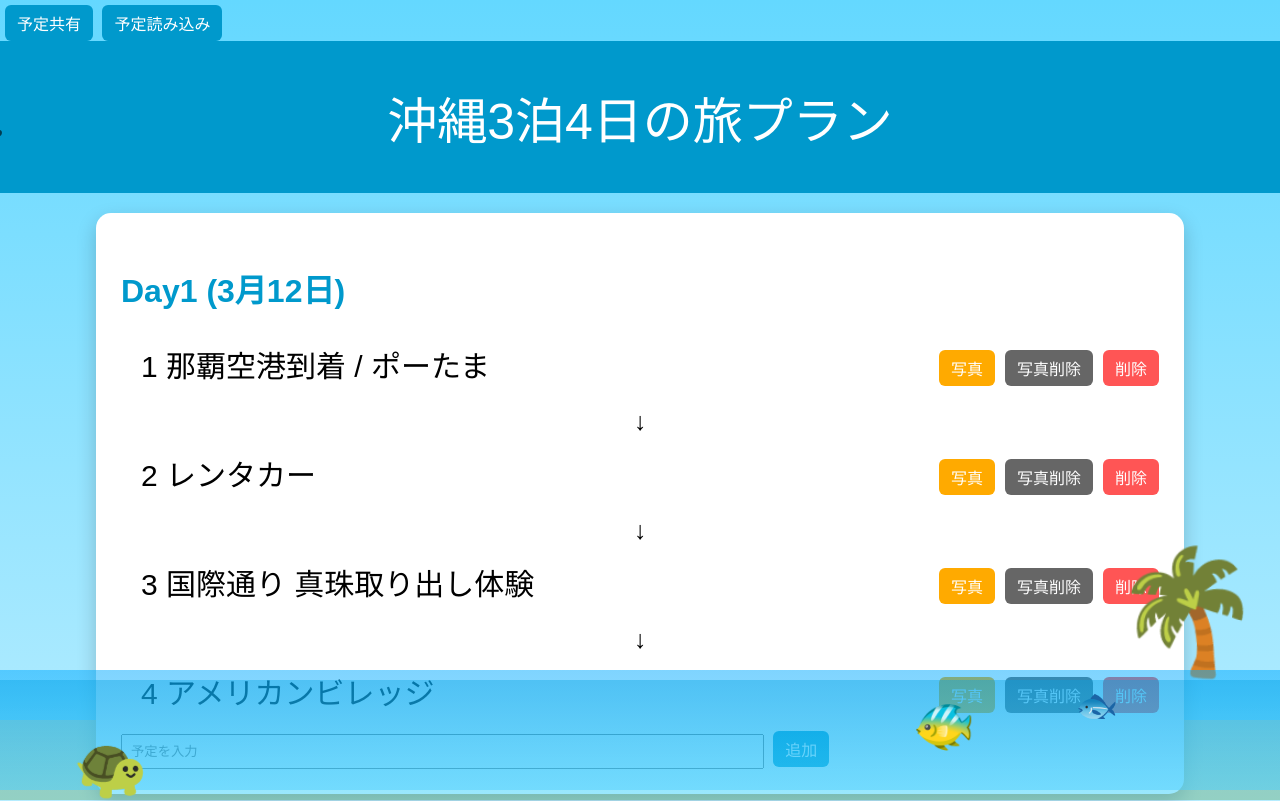
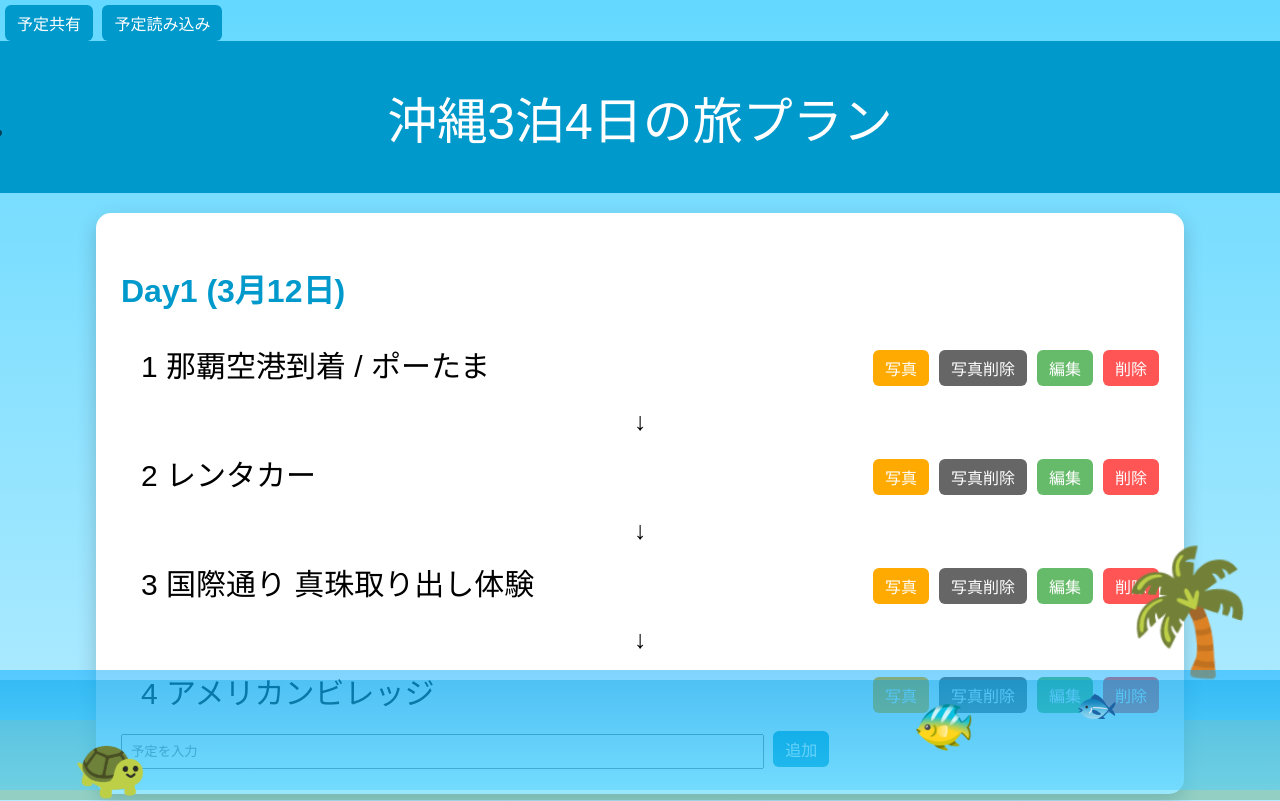
Before and after one commit to chocosan0911-star/okinawa-part2, a plain HTML site: page index.html in a window 1280 px wide. Shown: the top 801 px of the page. Drawn offline with Linux system fonts and the light colour scheme.

Commit message:
Update index.html

```diff
--- a/index.html
+++ b/index.html
@@ -444,6 +444,8 @@ cursor:pointer;
 
 <button class="photodel" onclick="deletePhoto(this)">写真削除</button>
 
+<button class="editbtn" onclick="editPlan(this)">編集</button>
+
 <button class="deletebtn" onclick="deletePlan(this,'day1')">削除</button>
 
 </div>
@@ -466,6 +468,8 @@ cursor:pointer;
 <button class="upload" onclick="this.previousElementSibling.click()">写真</button>
 
 <button class="photodel" onclick="deletePhoto(this)">写真削除</button>
+
+<button class="editbtn" onclick="editPlan(this)">編集</button>
 
 <button class="deletebtn" onclick="deletePlan(this,'day1')">削除</button>
 
@@ -490,6 +494,8 @@ cursor:pointer;
 
 <button class="photodel" onclick="deletePhoto(this)">写真削除</button>
 
+<button class="editbtn" onclick="editPlan(this)">編集</button>
+
 <button class="deletebtn" onclick="deletePlan(this,'day1')">削除</button>
 
 </div>
@@ -512,6 +518,8 @@ cursor:pointer;
 <button class="upload" onclick="this.previousElementSibling.click()">写真</button>
 
 <button class="photodel" onclick="deletePhoto(this)">写真削除</button>
+
+<button class="editbtn" onclick="editPlan(this)">編集</button>
 
 <button class="deletebtn" onclick="deletePlan(this,'day1')">削除</button>
 
```
